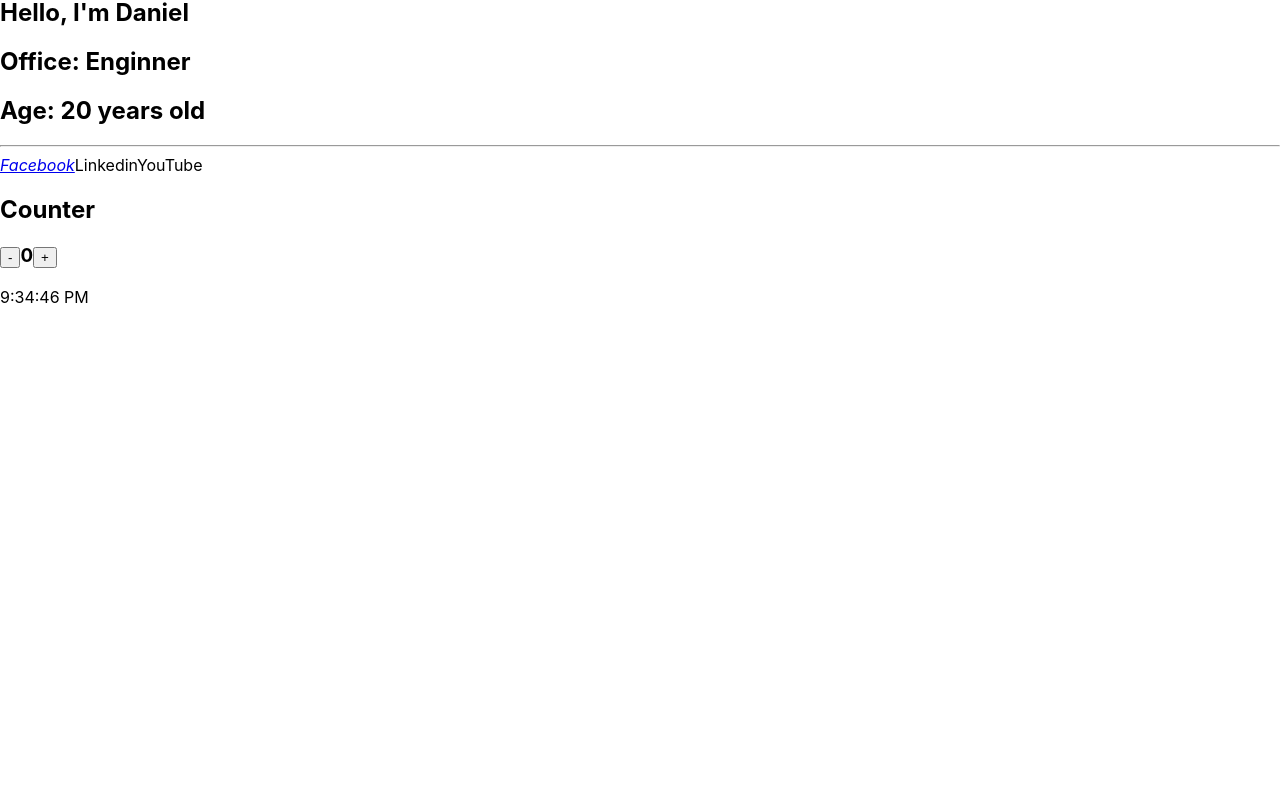
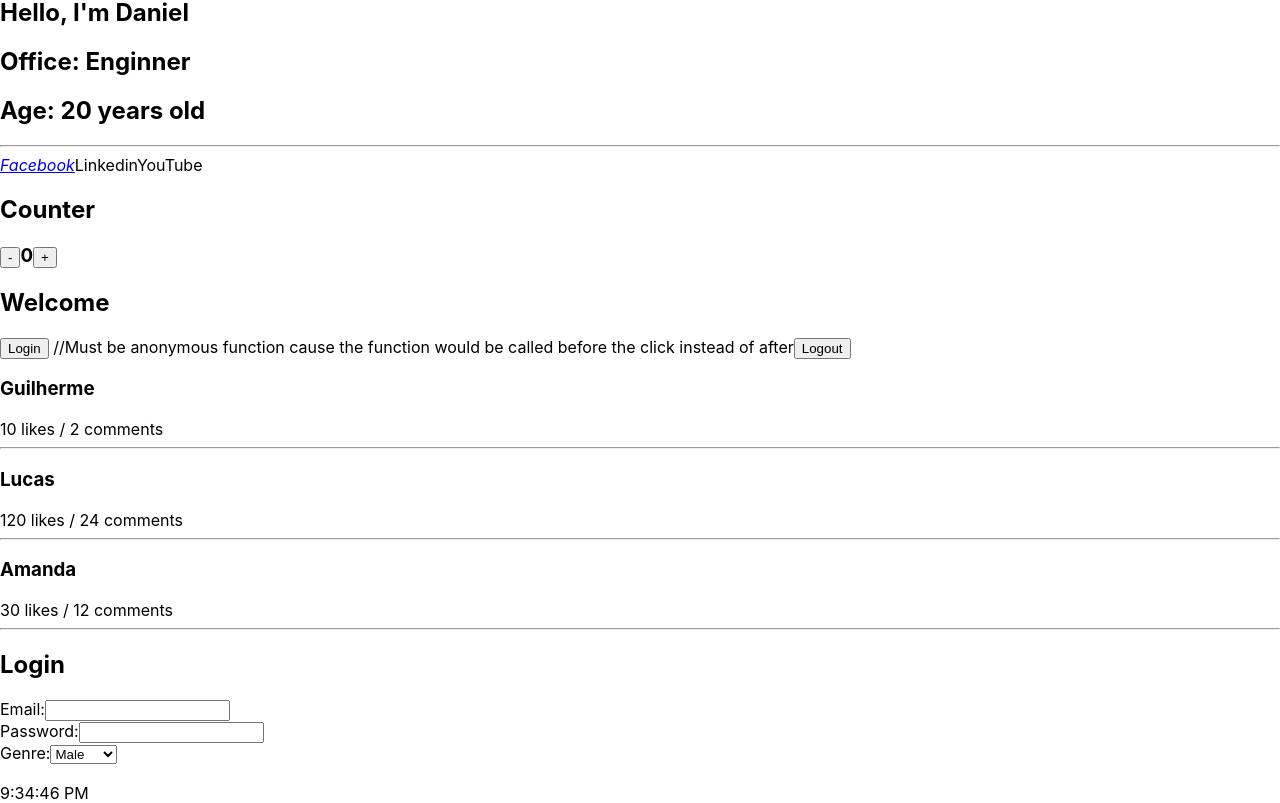
Before and after one commit to guilhermeDTNA/Fundamentos-Basicos-do-ReactJS, a React (Create React App) app: page / in a window 1280 px wide. Shown: the part 329-1132 px from the top of the page. Before the commit the page ends 800 px from the top, so only its background shows below. Built offline with nearby package versions, Linux system fonts and the light colour scheme.

Commit message:
Manipulating events, lists and forms.

```diff
--- a/package.json
+++ b/package.json
@@ -7,6 +7,7 @@
     "@testing-library/react": "^9.5.0",
     "@testing-library/user-event": "^7.2.1",
     "react": "^16.13.1",
+    "react-anchor-link-smooth-scroll": "^1.0.12",
     "react-dom": "^16.13.1",
     "react-scripts": "3.4.1"
   },
--- a/src/App.js
+++ b/src/App.js
@@ -1,4 +1,8 @@
 import React, {Component} from 'react';
+
+import Member from './components/member/';
+import Input from './components/input';
+
 
 //To constants is necessary send the props through reference
 const Welcome = (props) => {
@@ -116,6 +120,11 @@ class App extends Component{
 			</h3>
 			</div>
 
+			<Member name="Guest" />
+
+			<Input />
+
+
 			<div>
 				{this.state.time}
 			</div>
--- /dev/null
+++ b/src/components/List.js
@@ -0,0 +1,30 @@
+import React, {Component} from 'react';
+import Feed from './feed';
+
+export default class App extends Component{
+	constructor(props){
+		super(props);
+		this.state = {
+			feed:[
+			{id:1, username:'Guilherme', likes:10, comments:2},
+			{id:2, username:'Lucas', likes:120, comments: 24},
+			{id:3, username:'Amanda', likes:30, comments: 12}
+			]
+		}
+	}
+	render(){
+		return(
+
+			<div>
+			{this.state.feed.map((item) => {
+				return(
+					<Feed key={item.id} username={item.username} likes={item.likes} comments={item.comments} />
+				)
+			})}
+			</div>
+
+			);
+		}
+
+
+}
--- /dev/null
+++ b/src/components/feed/index.js
@@ -0,0 +1,13 @@
+import React, {Component} from 'react';
+
+export default class Feed extends Component{
+	render(){
+		return(
+			<div key={this.props.id}>
+				<h3>{this.props.username}</h3>
+				<a>{this.props.likes} likes / {this.props.comments} comments </a>
+				<hr/>
+			</div>
+		);
+	}
+}
--- /dev/null
+++ b/src/components/input/index.js
@@ -0,0 +1,46 @@
+import React, {Component} from 'react';
+
+export default class Input extends Component{
+
+	constructor(props){
+		super(props);
+
+		this.state={
+			email:'',
+			password:''
+		}
+
+		this.changeGenre = this.changeGenre.bind(this);
+	}
+
+	changeGenre(e){
+		let valueTyped = e.target.value;
+		this.setState({genre: valueTyped});
+	}
+
+	render(){
+		return(
+			<div>
+			<div>
+			<h2>Login</h2>
+			Email:
+			<input type="email" name="email" value={this.state.email} onChange={(e)=>this.setState({email: e.target.value})} /> <br/>
+
+			Password:
+			<input type="password" name="password" value={this.state.password} onChange={(e)=>this.setState({password: e.target.value})} /> <br/>
+
+			Genre:
+			<select name="genre" value={this.state.genre} onChange={this.changeGenre}>
+			<option value="male">Male</option>
+			<option value="female">Female</option>
+			</select>
+			</div>
+			<div>
+			<h3>{this.state.email}</h3>
+			<h3>{this.state.password}</h3>
+			<h3>{this.state.genre}</h3>
+			</div>
+			</div>
+			);
+	}
+}
--- /dev/null
+++ b/src/components/member/index.js
@@ -0,0 +1,37 @@
+import React, {Component} from 'react';
+
+import List from '../List';
+
+class App extends Component{
+
+	constructor(props){
+		super(props);
+
+		this.state={
+			nome: props.name
+		}
+
+		this.login = this.login.bind(this);
+	}
+
+	login(name){
+		this.setState({name: name});
+	}
+
+	render(){
+		return(
+
+			<div>
+				<h2>Welcome {this.state.name} </h2>
+				<button onClick={()=>this.login('Lucas')}> Login </button> //Must be anonymous function cause the function would be called before the click instead of after
+				<button onClick={()=>this.setState({name: ''})}> Logout </button>
+
+				<br></br>
+				<List />
+			</div>
+
+		);
+	}
+}
+
+export default App;
```
Also changed, not shown: 1 other file (tests, documents, lock files or other folders).
